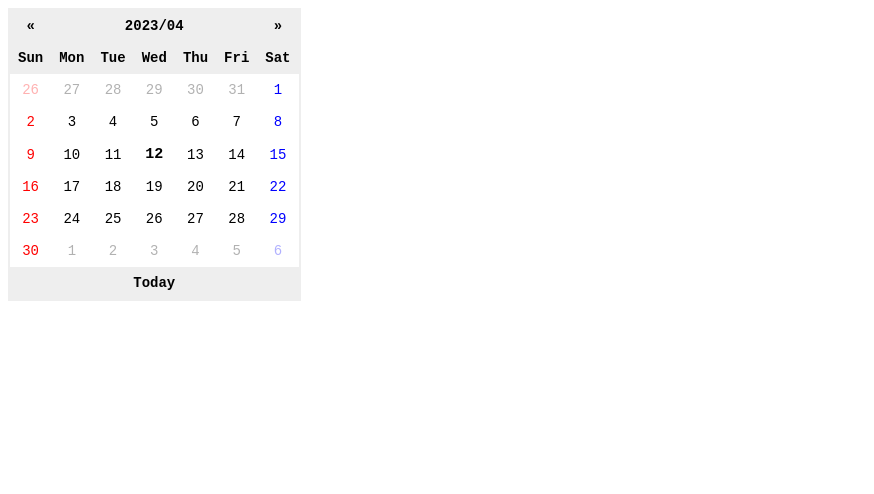
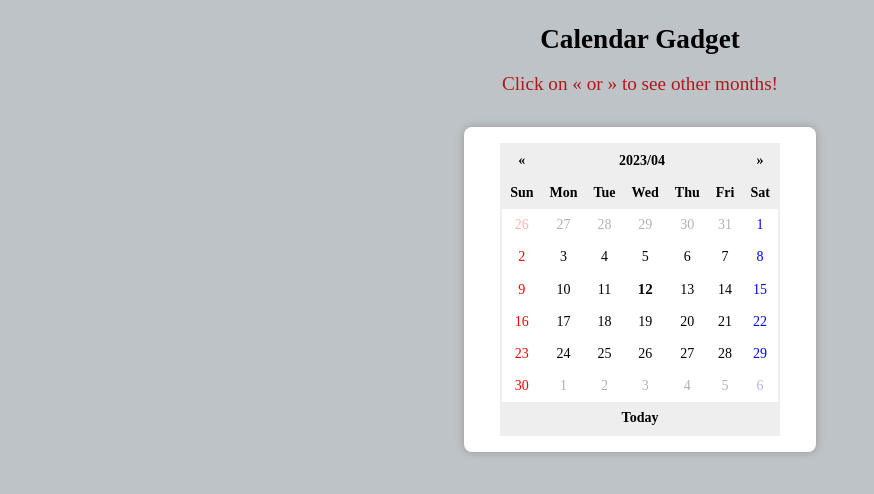
Before and after one commit to KoiCode7/Calendar-gadget, a plain HTML site: page index.html in a window 1280 px wide. Shown: the whole page, without its empty margins (0-874 px from the left). Drawn offline with Linux system fonts and the light colour scheme.

Commit message:
Added a title and explanation, adjusted margin

```diff
--- a/css/style.css
+++ b/css/style.css
@@ -1,11 +1,41 @@
 @charset "utf-8";
 
 body {
-  font-family: "Courier New", monospace;
   font-size: 14px;
+  background: #bdc3c7;
+}
+
+.container {
+  display: flex;
+  flex-wrap: wrap;
+  text-align: center;
+}
+
+.container > h1 {
+  width: 100%;
+  font-size: 1.7rem;
+  margin-top: 16px;
+}
+
+.container > p {
+  width: 100%;
+  font-size: 1.2rem;
+  color: #b01919;
+  padding: 0;
+  margin: 0;
+}
+
+main {
+  width: 320px;
+  margin: 32px auto 0;
+  background: #fff;
+  box-shadow: 0 0 8px #999;
+  border-radius: 8px;
+  padding: 16px;
 }
 
 table {
+  margin: 0 auto;
   border: 2px solid #eee;
   border-collapse: collapse;
 }
--- a/index.html
+++ b/index.html
@@ -5,15 +5,19 @@
     <meta http-equiv="X-UA-Compatible" content="IE=edge" />
     <meta name="viewport" content="width=device-width, initial-scale=1.0" />
     <title>Calendar</title>
-    <link rel="stylesheet" href="css/style.css">
+    <link rel="stylesheet" href="css/style.css" />
   </head>
   <body>
+    <div class="container">
+      <h1>Calendar Gadget</h1>
+      <p>Click on &laquo; or &raquo; to see other months!</p>
+    </div>
     <main>
       <table>
         <thead>
           <tr>
             <th id="prev">&laquo;</th>
-            <th id="title" colspan="5">2020/05</th>
+            <th id="title" colspan="5">2022/12</th>
             <th id="next">&raquo;</th>
           </tr>
           <tr>
@@ -26,9 +30,9 @@
             <th>Sat</th>
           </tr>
         </thead>
-        <tbody>
 
-        </tbody>
+        <tbody></tbody>
+
         <tfoot>
           <tr>
             <td id="today" colspan="7">Today</td>
--- a/js/main.js
+++ b/js/main.js
@@ -23,7 +23,7 @@ console.clear();
   }
 
   function getCalendarBody() {
-    const dates = []; //date:日付, day:曜日
+    const dates = [];
     const lastDate = new Date(year, month + 1, 0).getDate();
 
     for (let i = 1; i <= lastDate; i++) {
```
